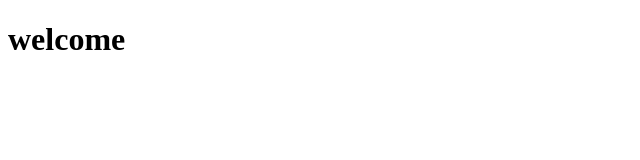
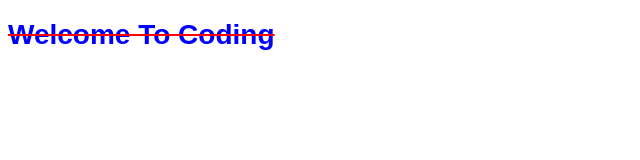
Before and after one commit to Ferdows2015/css, a plain HTML site: page index.html in a window 1280 px wide. Shown: the whole page, without its empty margins (0-640 px from the left). Drawn offline with Linux system fonts and the light colour scheme.

Commit message:
text decoration

```diff
--- a/index.html
+++ b/index.html
@@ -4,8 +4,19 @@
     <meta charset="UTF-8">
     <meta name="viewport" content="width=device-width, initial-scale=1.0">
     <title>Document</title>
+    <style>
+        h1{
+            color: blue;
+            font-size: 28px;
+            font-family: fantasy;
+            font-weight: bold;
+            text-decoration-line:line-through;
+            text-decoration-color: red;
+            text-transform: capitalize;
+        }
+    </style>
 </head>
 <body>
-    <h1>welcome</h1>
+    <h1>welcome to coding </h1>
 </body>
 </html>
```
